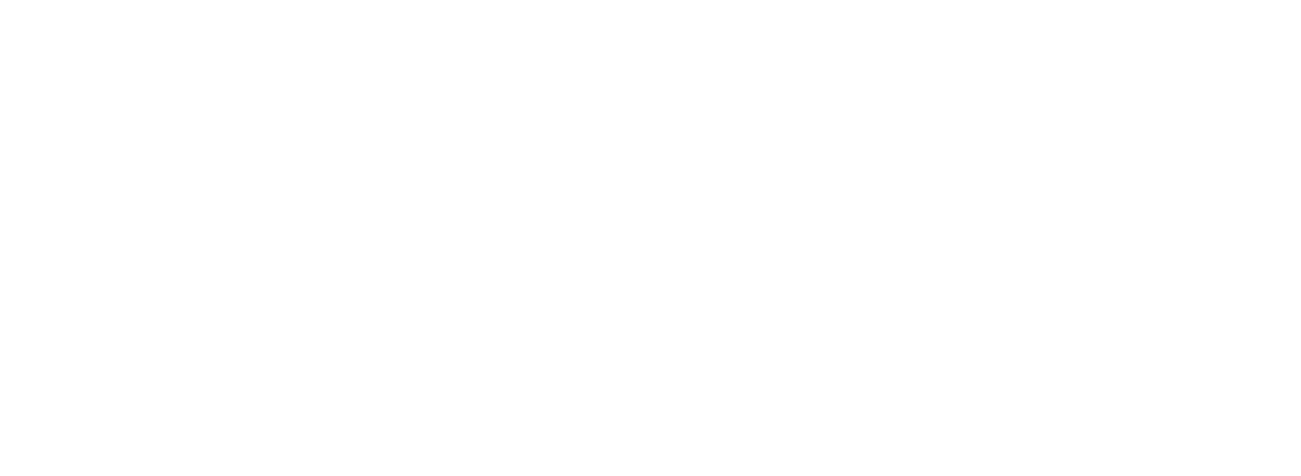
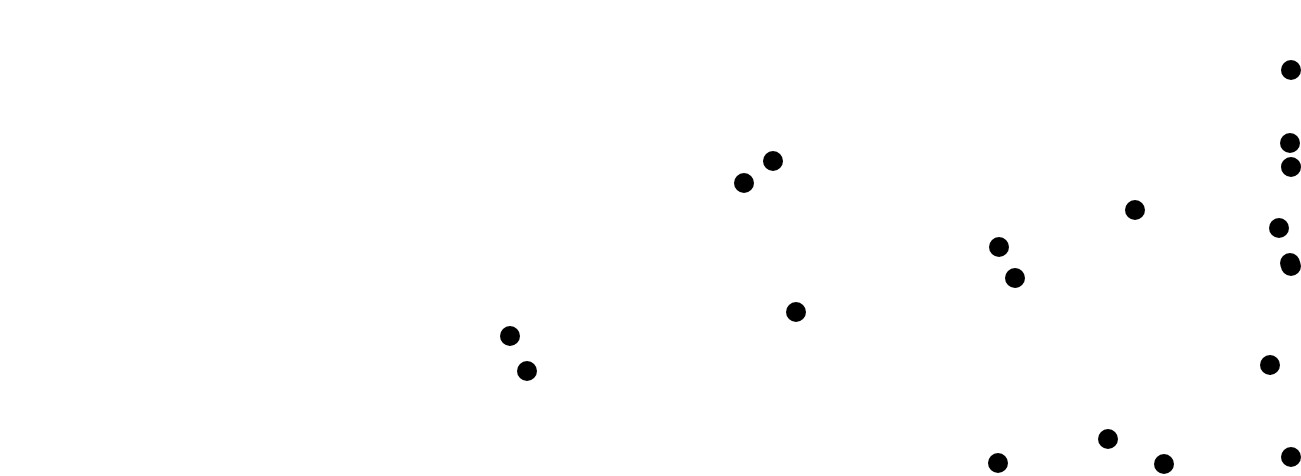
Before and after one commit to hagaykohelet/simulator-katbam, a React (Vite) app in the folder client/: page /game in a window 1280 px wide. Shown: the part 347-823 px from the top of the page, 1301 px wide, since content can reach past the window. Before the commit the page ends 800 px from the top, so only its background shows below. Built offline with nearby package versions, Linux system fonts and the light colour scheme.

Commit message:
added points randomaly on screen

```diff
--- a/client/Pages/GamePage.jsx
+++ b/client/Pages/GamePage.jsx
@@ -4,9 +4,21 @@
 import '../style/GamePage.css'
 function GamePage() {
     const { enemyCount, setEnemyCount } = useContext(ThemeContext)
+    const [count, setCount] = useState([])
+
+    useEffect(()=>{
+        setTimeout(() => {
+            setCount([...count, <Enemies />])
+        }, 100);
+    },[count])
+
     return (
         <div className='game-page'>
-            <Enemies />
+            {count.map((item)=>{
+
+                    return(item)
+            })}
+
         </div>
     )
 }
--- a/client/components/Enemies.jsx
+++ b/client/components/Enemies.jsx
@@ -1,10 +1,11 @@
 import React, { useEffect, useRef, useState } from 'react'
 function Enemies() {
     const [display, setDisplay] = useState("block")
-    const maxX = window.innerWidth
-    const maxY = window.innerHeight
+    const maxX = parent.innerWidth
+    const maxY = parent.innerHeight
     const [x, setX] = useState(Math.floor(Math.random() * maxX))
     const [y, setY] = useState(Math.floor(Math.random() * maxY))
+
     useEffect(() => {
         if (x < maxX) {
             setTimeout(() => {
@@ -29,7 +30,7 @@
             height: "20px",
             borderRadius: "50%",
             transform: `translate(${x}px,${y}px)`,
-            display: `${display}`
+            display: display
         }} onClick={()=>setDisplay("none")}>
 
         </div>
--- a/client/style/Enemies.css
+++ b/client/style/Enemies.css
@@ -0,0 +1,11 @@
+.circle{
+    background-color: black;
+    width: 20px;
+    height: 20px;
+    border-radius: 50%;
+    position: absolute;
+
+}
+/* .boom {
+    transform:matrix3d() ;
+} */
```
